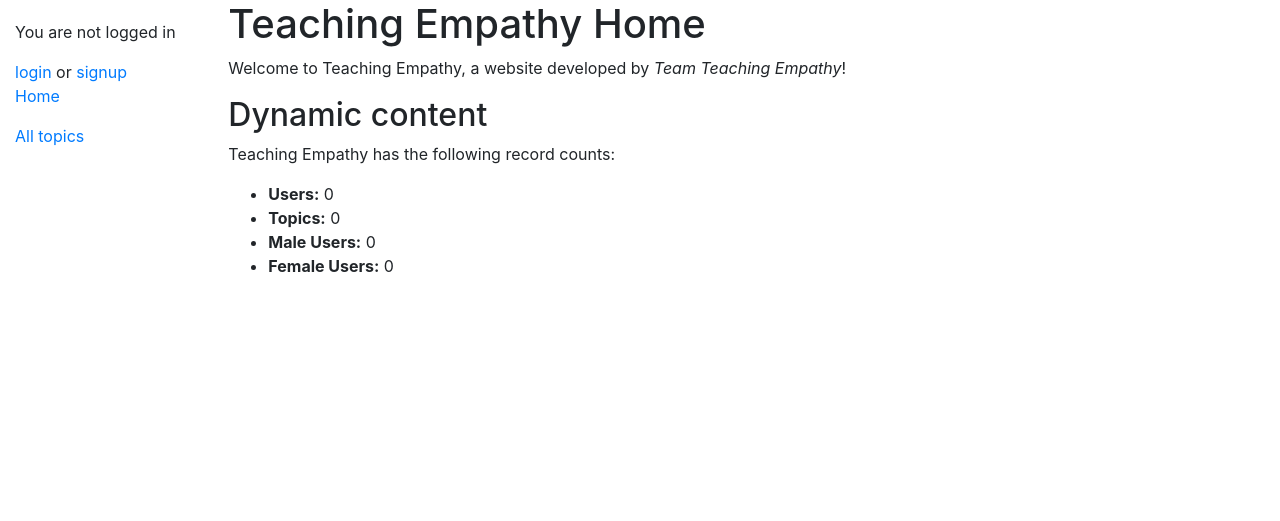
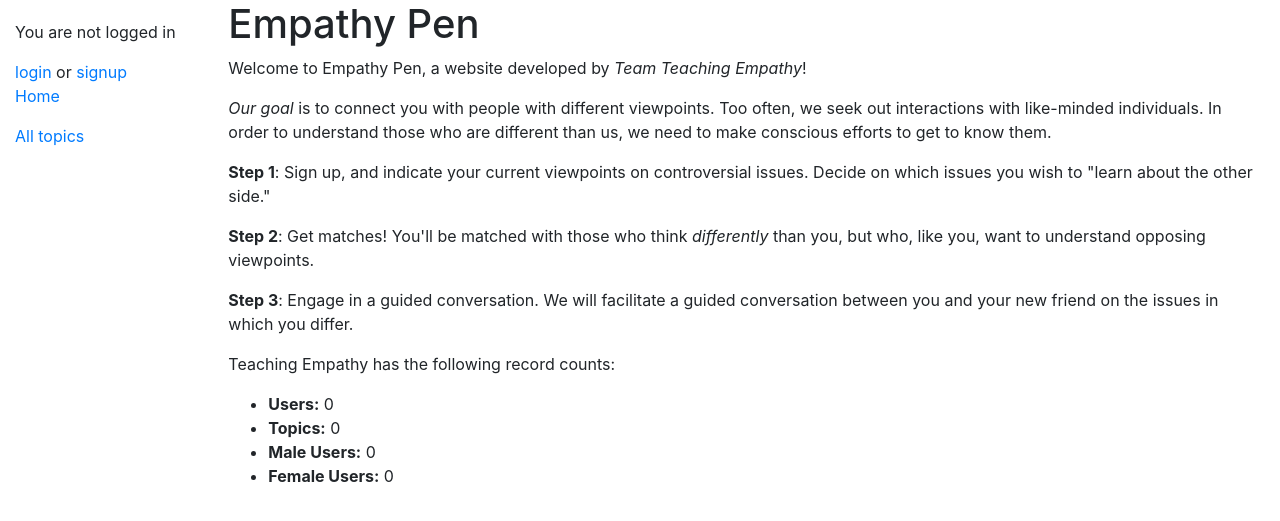
Before and after one commit to VincentLa/teaching-empathy, a Django app: page /pen_pal/ in a window 1280 px wide. Shown: the top 521 px of the page. Run offline with Django 3.2, Linux system fonts and the light colour scheme; data that the repository does not hold is empty; some libraries are stand-ins or nearby versions.

Commit message:
added stuff

```diff
--- a/teaching_empathy/pen_pal/templates/base_generic.html
+++ b/teaching_empathy/pen_pal/templates/base_generic.html
@@ -39,6 +39,7 @@
   <p><a href="{% url 'logout' %}">logout</a></p>
  <p><a href="{% url 'index' %}">Home</a></p>
   <p><a href="{% url 'notifications' %}">View Notifications</a></p>
+            <p><a href="{% url 'allconversations' %}">All Conversations</a></p>
   <p><a href="{% url 'profile' %}">Profile</a></p>
 {% else %}
   <p>You are not logged in</p>
--- a/teaching_empathy/pen_pal/templates/conversation.html
+++ b/teaching_empathy/pen_pal/templates/conversation.html
@@ -8,6 +8,8 @@
 
 <h1>Conversation with {{ user_match }}</h1>
 <p>Matched Topics: {{ matched_topic_str }}</p>
+
+<p>You are in the <b> {{ phase }}</b>.</p>
 <div class="container-fluid">
 
     <br />
--- a/teaching_empathy/pen_pal/templates/index.html
+++ b/teaching_empathy/pen_pal/templates/index.html
@@ -1,9 +1,30 @@
 {% extends "base_generic.html" %}
 
 {% block content %}
-  <h1>Teaching Empathy Home</h1>
-  <p>Welcome to Teaching Empathy, a website developed by <em>Team Teaching Empathy</em>!</p>
-  <h2>Dynamic content</h2>
+
+  {% load static %}
+  <link rel="stylesheet" href="{% static 'css/styles.css' %}">
+
+  <h1>Empathy Pen</h1>
+  <p>Welcome to Empathy Pen, a website developed by <em>Team Teaching Empathy</em>!</p>
+
+  <p class = 'normal'><em>Our goal</em> is to connect you with people with different viewpoints. Too often, we seek out interactions
+    with like-minded individuals. In order to understand those who are different than us, we need to make conscious efforts to
+    get to know them.
+  </p>
+
+  <p><b>Step 1</b>: Sign up, and indicate your current viewpoints on controversial issues. Decide on which issues you
+    wish to "learn about the other side."
+  </p>
+
+  <p><b>Step 2</b>: Get matches! You'll be matched with those who think <em>differently</em> than you, but who, like you,
+    want to understand opposing viewpoints.
+  </p>
+
+  <p><b>Step 3</b>: Engage in a guided conversation. We will facilitate a guided conversation between you and your new
+    friend on the issues in which you differ.
+  </p>
+
   <p>Teaching Empathy has the following record counts:</p>
   <ul>
     <li><strong>Users:</strong> {{ num_users }}</li>
--- a/teaching_empathy/pen_pal/templates/topics.html
+++ b/teaching_empathy/pen_pal/templates/topics.html
@@ -22,7 +22,7 @@
   </head>
   <body>
 
-  <h1>Teaching Empathy Topics</h1>
+  <h1>Topics</h1>
 
   <table>
     <tr>
--- a/teaching_empathy/pen_pal/urls.py
+++ b/teaching_empathy/pen_pal/urls.py
@@ -7,6 +7,7 @@ urlpatterns = [
     path('signup/', views.SignUp, name='signup'),
     path('topics/', views.topics, name='topics'),
     path('notifications/', views.notifications, name='notifications'),
+    path('allconversations/', views.allconversations, name='allconversations'),
     path('profile', views.profile, name = 'profile'),
     path('conversation/<int:pk>', views.conversation, name = 'conversation'),
 ]
--- a/teaching_empathy/pen_pal/views.py
+++ b/teaching_empathy/pen_pal/views.py
@@ -11,6 +11,14 @@ from .forms import SignUpForm
 from pen_pal.models import UserProfile, Topic, UserTopic, Matches, ConversationText
 from django.contrib.auth.models import User
 from pen_pal.forms import ProfileForm
+
+CONVO_PHASE_DICT = {
+    0: 'No messages yet',
+    1: 'Icebreaker Phase',
+    2: 'Guided Question Phase',
+    3: 'Unstructured Discussion Phase',
+    4: 'Free Chat Phase'
+}
 
 def index(request):
     """View function for home page of site."""
@@ -189,7 +197,7 @@ def profile(request):
                 initial_dict[var_names[0]] = existing_obj.view
                 initial_dict[var_names[1]] = existing_obj.interest_other_side
         else:
-            for topic_id, _ in topic_dict.items():
+            for topic_id, var_names in topic_dict.items():
                 initial_dict[var_names[0]] = 'Neutral'
                 initial_dict[var_names[1]] = True
 
@@ -200,6 +208,40 @@ def profile(request):
         }
 
         return render(request, 'profile.html', context)
+
+
+def allconversations(request):
+    """View function for Notifications page of site."""
+
+    allconvos = Matches.objects.filter(user1_id = request.user) | Matches.objects.filter(user2_id = request.user)
+
+    convos = []
+
+    for match in allconvos:
+        convo_dict = {}
+
+        users = [match.user1_id, match.user2_id]
+        user_match = [x for x in users if x != request.user][0]
+        convo_dict['user'] = str(user_match)
+        convo_dict['id'] = match.id
+
+        matched_topics = [match.topic1_id, match.topic2_id, match.topic3_id]
+        matched_topics = [str(x) for x in matched_topics if x is not None]
+        matched_topic_str = ', '.join(matched_topics)
+
+        convo_dict['matched_topics'] = matched_topic_str
+        convo_dict['phase'] = CONVO_PHASE_DICT.get(match.conversation_phase)
+
+        convos.append(convo_dict)
+
+    # Dummy data for now, copy of topics, to fill in
+    context = {
+        'convos': convos
+    }
+
+    # Render the HTML template index.html with the data in the context variable
+    return render(request, 'allconversations.html', context=context)
+
 
 def conversation(request, pk):
 
@@ -223,6 +265,10 @@ def conversation(request, pk):
         new_convo.response = request.POST['message']
         new_convo.save()
 
+        if curr_match.conversation_phase == 0:
+            curr_match.conversation_phase = 1
+            curr_match.save()
+
         return redirect('/pen_pal/conversation/{}'.format(pk))
 
     # request to show current text
@@ -231,10 +277,13 @@ def conversation(request, pk):
         convo_texts_dicts = [{'user': _get_username_from_userid(x),
                              'message_text': y,
                               'message_time': z} for x,y,z in sorted(conversation_texts, key = lambda x: x[2])]
+        convo_phase = CONVO_PHASE_DICT[curr_match.conversation_phase if curr_match.conversation_phase != 0 else 1]
+
         context = {
             'chat_messages': convo_texts_dicts,
             'user_match' : user_match,
-            'matched_topic_str': matched_topic_str
+            'matched_topic_str': matched_topic_str,
+            'phase': convo_phase
         }
 
         return render(request, 'conversation.html', context)
```
Also changed, not shown: teaching_empathy/pen_pal/templates/allconversations.html (added, +47 -0 lines), teaching_empathy/pen_pal/static/css/styles.css (line endings or trailing spaces).
